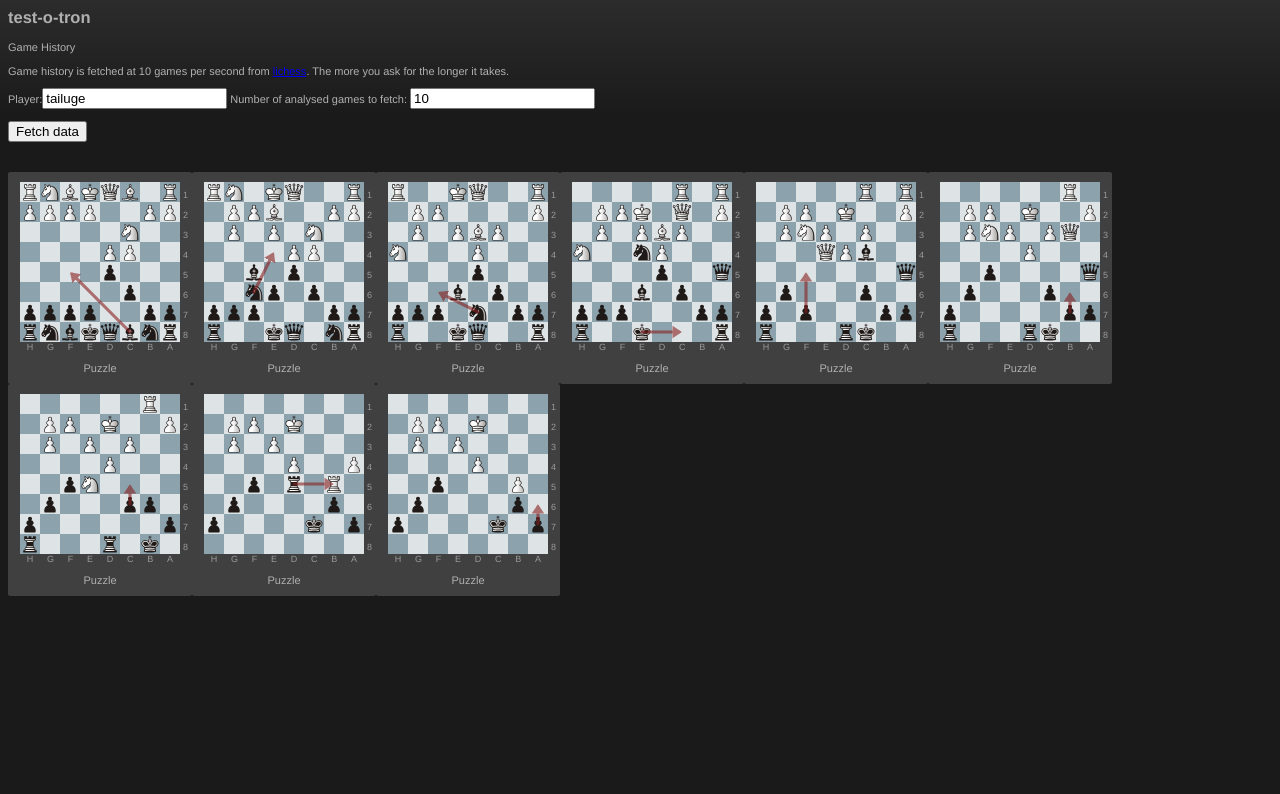
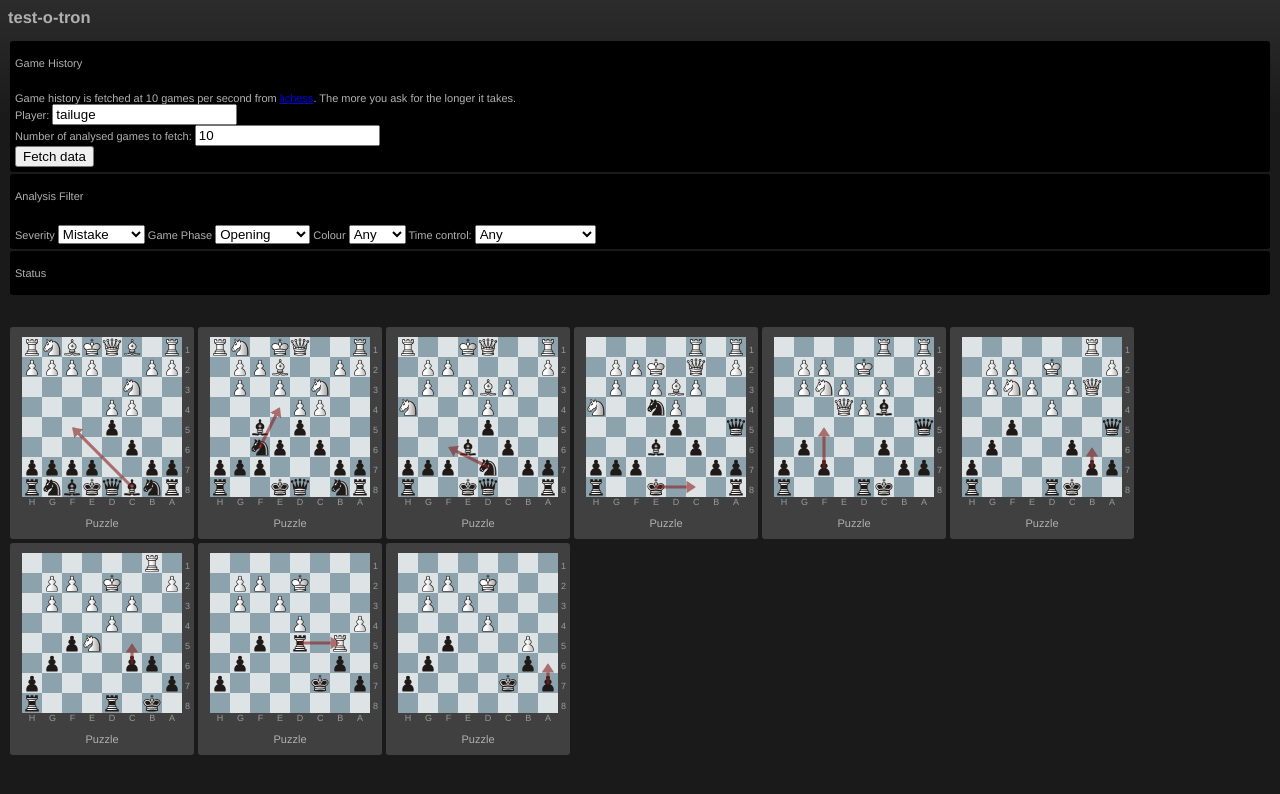
Before and after one commit to tailuge/mistake-o-tron, a website: page index.html in a window 1280 px wide. Drawn offline with Linux system fonts and the light colour scheme; no server answers.

Commit message:
fetch lichess data

```diff
--- a/assets/examples.css
+++ b/assets/examples.css
@@ -1,10 +1,12 @@
 /* Unrelated to chessground; only for the examples page */
+
 body {
   background-image: linear-gradient(to bottom, #2c2c2c, #1a1a1a 116px);
   color: #b0b0b0;
-  font-family: "Helvetica Neue",Helvetica,Arial,sans-serif;
+  font-family: "Helvetica Neue", Helvetica, Arial, sans-serif;
   font-size: 11px;
 }
+
 #chessground-examples {
   margin: 30px 0 0 0;
   display: flex;
@@ -16,12 +18,23 @@ body {
   display: inline-block;
   background: #404040;
   padding: 10px 12px 10px 12px;
-  border-radius: 2px;
+  border-radius: 3px;
+  margin: 2px 2px;
 }
+
 #chessground-examples section p {
   text-align: center;
   margin: 20px 0 0 0;
 }
+
 #chessground-examples control {
   margin-left: 20px;
 }
+
+
+.inputs {
+  background-color: #000;
+  border-radius: 3px;
+  padding: 5px;
+  margin: 2px 2px;
+}
--- a/gulpfile.js
+++ b/gulpfile.js
@@ -15,7 +15,7 @@ function onError(error) {
 
 function build(debug) {
   return browserify('src/main.ts', {
-      standalone: 'ChessgroundExamples',
+      standalone: 'bundle',
       debug: debug
     })
     .plugin(tsify);
--- a/index.html
+++ b/index.html
@@ -10,19 +10,65 @@
 <body>
     <h2>test-o-tron</h2>
     <div class="inputs">
-    <p><label>Game History</label><br/><br/>Game history is fetched at 10 games per second from <a href="https://lichess.org/api">lichess</a>. The more you ask for the longer it takes.</p>
-
-    Player:<input type="text" id="player" name="player" value="tailuge" onkeydown="pressEnter(event)" />
-    Number of analysed games to fetch:
+        <p><label>Game History</label></p><br/>Game history is fetched at 10 games per second from <a href="https://lichess.org/api">lichess</a>. The more you ask for the longer it takes.
+        <br/> Player:
+        <input type="text" id="player" name="player" value="tailuge" onkeydown="pressEnter(event)" />
+        <br/> Number of analysed games to fetch:
         <input type="text" name="pages" id="pages" value="10" onkeydown="pressEnter(event)" />
-    <br/>
         <br/>
         <input type="submit" id="Search" value="Fetch data" onclick="search()">
     </div>
+
+
+    <div class="inputs">
+        <p><label>Analysis Filter</label></p><br/> Severity
+        <select>
+     <option value="Inaccuracy">Inaccuracy</option>
+     <option value="Mistake" selected="selected">Mistake</option>
+     <option value="Blunder">Blunder</option>
+    </select> Game Phase
+        <select>
+     <option value="Opening" selected="selected">Opening</option>
+     <option value="Middlegame">Middlegame</option>
+     <option value="Endgame">Endgame</option>
+    </select> Colour
+        <select>
+     <option value="White">White</option>
+     <option value="Black">Black</option>
+     <option value="" selected="selected">Any</option>
+    </select> Time control:
+        <select id="timecontrol">
+  	 <option value="" selected="selected">Any</option>
+  	 <option value="classical">Classical</option>
+  	 <option value="rapid">Rapid</option>
+  	 <option value="blitz">Blitz</option>
+  	 <option value="bullet">Bullet</option>
+  	 <option value="ultraBullet">UltraBullet</option>
+  	 <option value="unlimited">Unlimited</option>
+  	 <option value="correspondence">Correspondence</option>
+		</select>
+
+    </div>
+
+    <div class="inputs">
+        <p><label>Status</label></p>
+        <pre id="log"></pre>
+    </div>
+
     <div id="chessground-examples"></div>
     <script src="dist/main.js"></script>
     <script>
-    ChessgroundExamples.run(document.getElementById('chessground-examples'));
+        /* global bundle */
+        bundle.run(document.getElementById('chessground-examples'));
+
+        function status(x) {
+            document.getElementById("log").innerHTML = x;
+        }
+        var api = new bundle.LichessApi("https://lichess.org");
+        var total = 11;
+        api.games("tailuge", total,
+            x => { status("Fetching : " + x + " of " + total); },
+            x => { status("Done"); });
     </script>
 </body>
 
--- a/package.json
+++ b/package.json
@@ -5,9 +5,15 @@
   "main": "dist/main.js",
   "author": "tailuge",
   "license": "GPL-3.0",
+  "scripts": {
+    "test": "",
+    "test-with-coverage": "",
+    "watch": "gulp"
+  },
   "dependencies": {
     "chess.js": "^0.10",
     "chessground": "^7.3",
+    "oboe": "^2.1.4",
     "page": "^1.8.6",
     "snabbdom": "^0.7.1"
   },
--- /dev/null
+++ b/src/lichessApi.ts
@@ -0,0 +1,27 @@
+import * as oboe from 'oboe';
+
+export class LichessApi {
+
+  private url: string
+
+  constructor(url) {
+    this.url = url
+  }
+
+  games(user, items, itemCallback, completeCallback) {
+		var all: any[] = [];
+		oboe({
+			method: "GET",
+			url: this.url + "/games/export/" + user + "?max=" + items + "&analysed=true&evals=true&moves=true&opening=true",
+			headers: { Accept: "application/x-ndjson" },
+		}).node("!", function(data) {
+			all.push(data);
+			itemCallback(all.length);
+		}).on("end", function(data) {
+		  console.log(data)
+			completeCallback(all);
+		}).fail(function(errorReport) {
+			console.error(JSON.stringify(errorReport));
+		});
+	}
+}
--- a/src/main.ts
+++ b/src/main.ts
@@ -4,8 +4,9 @@ import klass from 'snabbdom/modules/class';
 import attributes from 'snabbdom/modules/attributes';
 import listeners from 'snabbdom/modules/eventlisteners';
 import * as page from 'page'
-import { Puzzle } from './units/puzzle'
-import { Analysis } from './units/analysis'
+import { Puzzle } from './puzzle'
+import { Analysis } from './analysis'
+export { LichessApi } from './lichessApi'
 
 export function run(element: Element) {
 
--- a/src/units/puzzle.ts
+++ b/src/puzzle.ts
@@ -1,7 +1,7 @@
 import { Chess } from 'chess.js';
 import { Chessground }  from 'chessground';
 import { Color }  from 'chessground/types';
-import { toDests, toColor } from '../util'
+import { toDests, toColor } from './util'
 import { VNode } from 'snabbdom/vnode';
 
 export class Puzzle {
```
Also changed, not shown: README.md, dist/main.js, src/analysis.ts (renamed from src/units/analysis.ts), 1 other file. Lines whose indentation alone changed are shown as unchanged.
